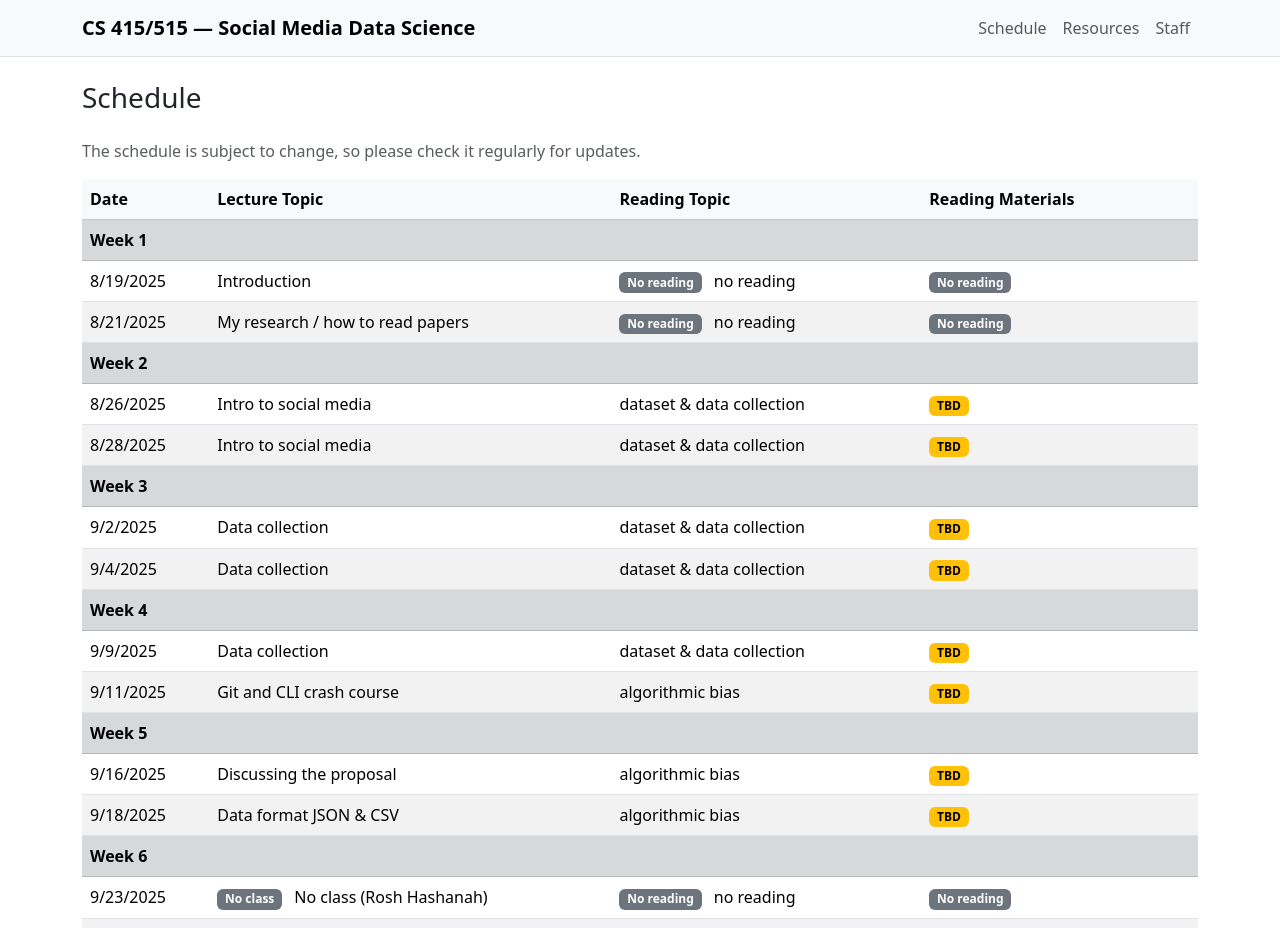
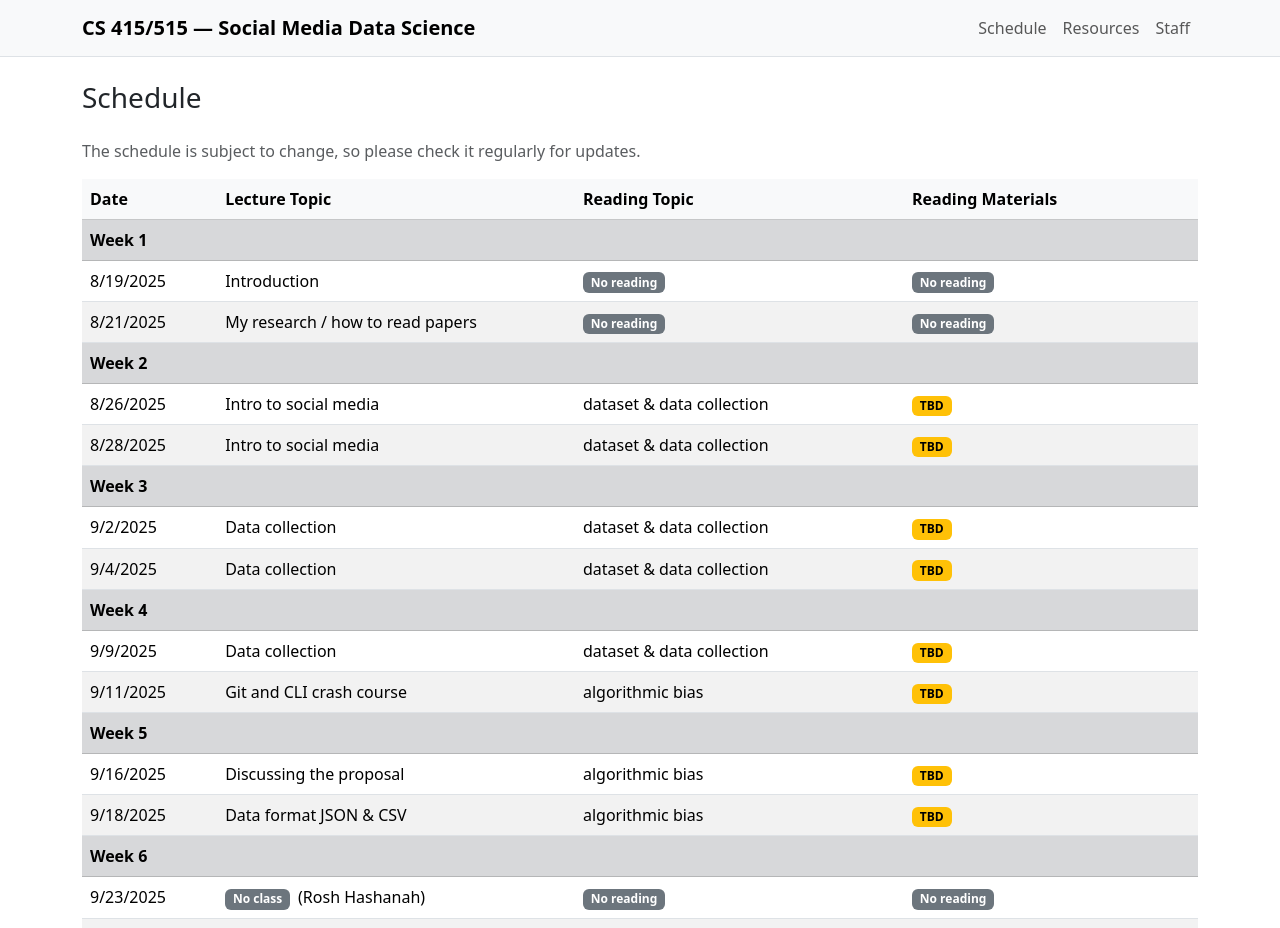
Before and after one commit to YangKCLab/social-media-ds-course, a Vue app in the folder frontend/: page /schedule in a window 1280 px wide. Shown: the top 928 px of the page. Built offline with nearby package versions, Linux system fonts and the light colour scheme.

Commit message:
feat(schedule): suppress duplicate 'No class'/'No reading' text when badges are shown

```diff
--- a/frontend/src/pages/Schedule.vue
+++ b/frontend/src/pages/Schedule.vue
@@ -23,6 +23,10 @@ const weekGroups = computed(() => {
   }
   return Array.from(map.entries()).map(([week, items]) => ({ week, items }))
 })
+
+const isNoClass = (topic) => /^\s*No class/i.test(topic || '')
+const lectureRemainder = (topic) => (topic || '').replace(/^\s*No class\s*/i, '').trim()
+const isNoReading = (topic) => /^no\s*reading$/i.test((topic || '').trim())
 </script>
 
 <template>
@@ -47,12 +51,21 @@ const weekGroups = computed(() => {
           <tr v-for="row in group.items" :key="row.week + '-' + row.date">
             <td style="white-space:nowrap">{{ row.date }}</td>
             <td>
-              <span v-if="/^\s*No class/i.test(row.lectureTopic)" class="badge text-bg-secondary me-2">No class</span>
-              {{ row.lectureTopic }}
+              <template v-if="isNoClass(row.lectureTopic)">
+                <span class="badge text-bg-secondary me-2">No class</span>
+                <span v-if="lectureRemainder(row.lectureTopic)">{{ lectureRemainder(row.lectureTopic) }}</span>
+              </template>
+              <template v-else>
+                {{ row.lectureTopic }}
+              </template>
             </td>
             <td>
-              <span v-if="/^no\s*reading$/i.test(row.readingTopic || '')" class="badge text-bg-secondary me-2">No reading</span>
-              {{ row.readingTopic }}
+              <template v-if="isNoReading(row.readingTopic)">
+                <span class="badge text-bg-secondary">No reading</span>
+              </template>
+              <template v-else>
+                {{ row.readingTopic }}
+              </template>
             </td>
             <td>
               <template v-if="row.materials && row.materials.length">
```
